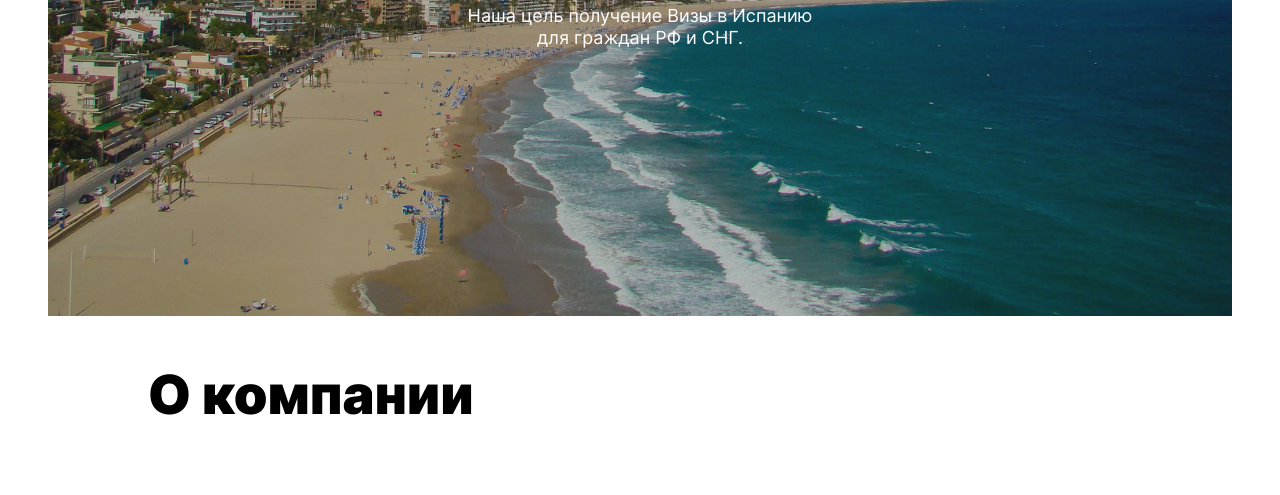
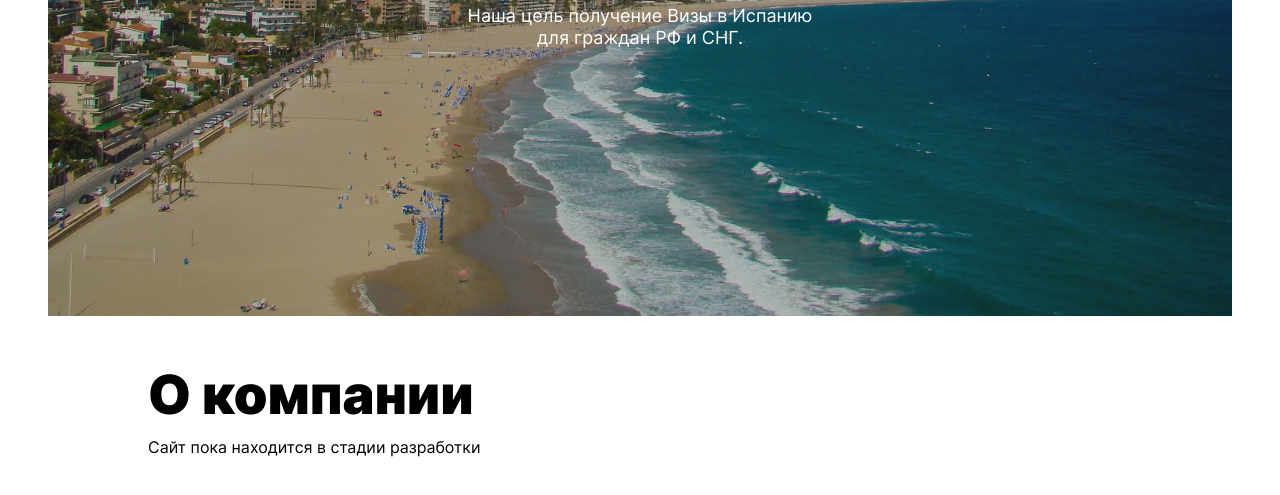
Before and after one commit to Mgerikos/Spainvisa, a plain HTML site: page index.html in a window 1280 px wide. Shown: the part 613-1108 px from the top of the page. Drawn offline with Linux system fonts and the light colour scheme; files whose address does not match are found by name.

Commit message:
new commit

```diff
--- a/blocks/header/__lang-link/header__lang-link.css
+++ b/blocks/header/__lang-link/header__lang-link.css
@@ -24,7 +24,7 @@
   }
 }
 
-@media screen and (max-width: 375px){
+@media screen and (max-width: 461px){
   .header__lang-link {
     font-size: 10px;
     line-height: 1;
--- a/index.html
+++ b/index.html
@@ -39,8 +39,8 @@
 
         <section class="intro">
           <h2 class="intro__title">О компании</h2>
-          <!--<p class="intro__text"></p>
-          <ul class="intro__list">
+          <p class="intro__text">Сайт пока находится в стадии разработки</p>
+          <!--<ul class="intro__list">
             <li class="intro__list-element">Часовых поясов<span class="intro__list-number"> 11</span></li>
             <li class="intro__list-element">Объектов природного наследия ЮНЕСКО<span class="intro__list-number"> 12</span></li>
             <li class="intro__list-element">Объектов культурного наследия ЮНЕСКО <span class="intro__list-number"> 16</span></li>
```
Also changed, not shown: 1 other file.
